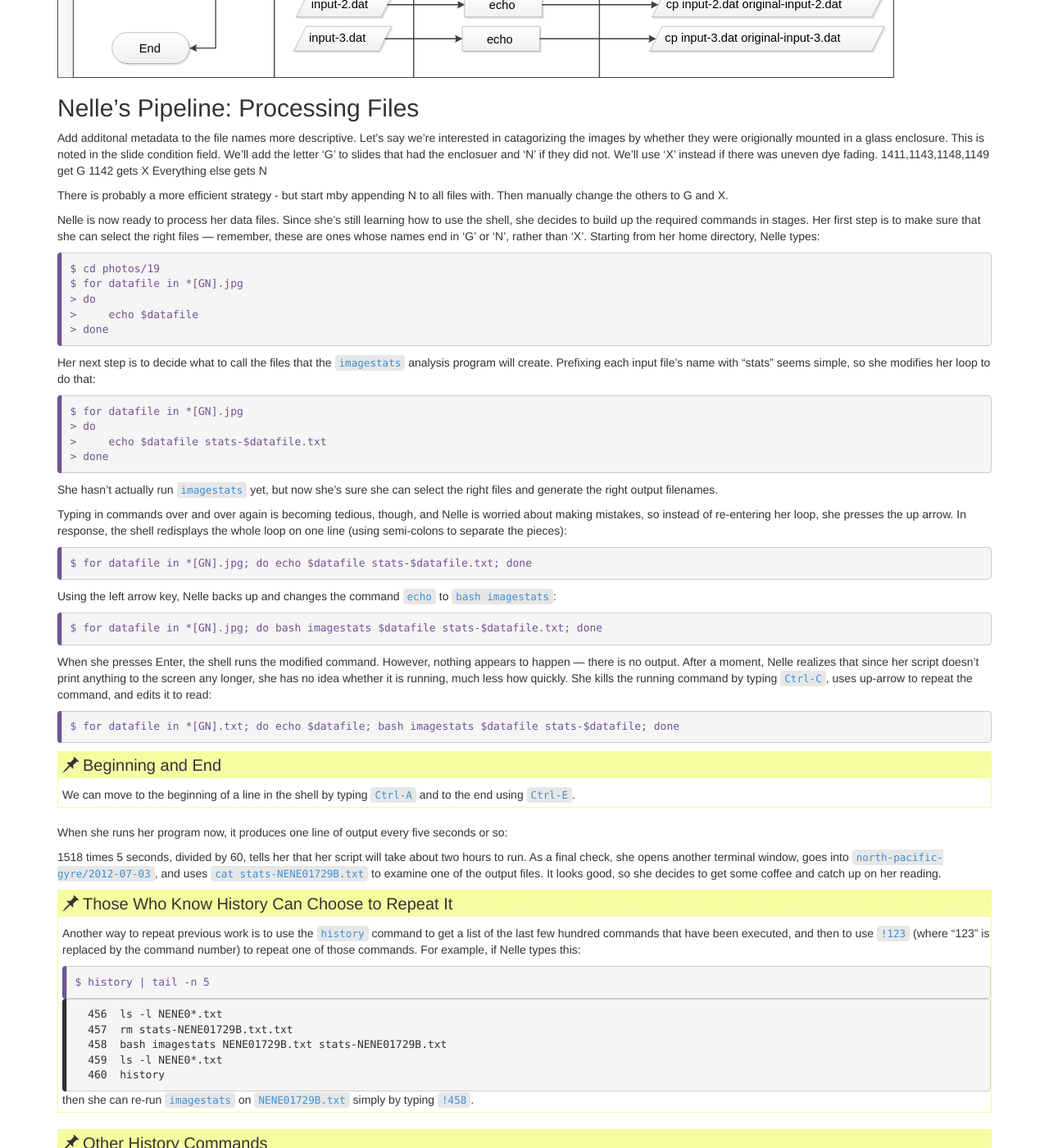
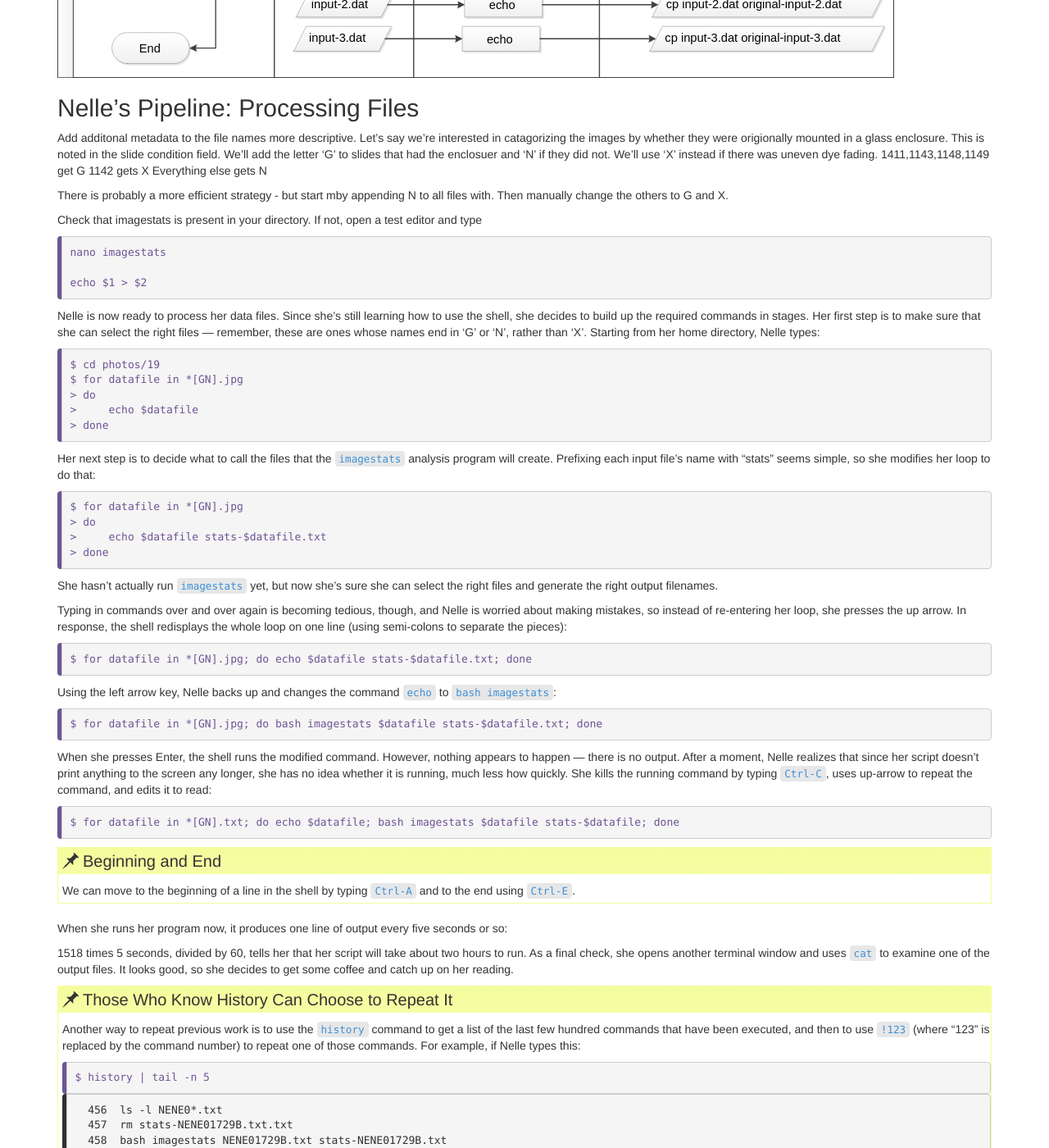
Before and after one commit to xiaodaw/shell-humanities, a Jekyll site: the page built from _episodes/05-loop.md, in a window 1280 px wide and 1400 px high, scrolled down 2835 px. Shown: the whole window at 82% size. Built offline with Jekyll 4.4.1, drawn with Linux system fonts in a browser that asks for light colours.

Commit message:
Update 05-loop.md

```diff
--- a/_episodes/05-loop.md
+++ b/_episodes/05-loop.md
@@ -225,6 +225,15 @@ Everything else gets N
 There is probably a more efficient strategy - but
 start mby appending N to all files with.  Then manually change the others to G and X.
 
+Check that imagestats is present in your directory.  If not, open a test editor and type
+
+~~~
+nano imagestats
+
+echo $1 > $2
+~~~
+{: .bash}
+
 Nelle is now ready to process her data files.
 Since she's still learning how to use the shell,
 she decides to build up the required commands in stages.
@@ -305,9 +314,8 @@ it produces one line of output every five seconds or so:
 divided by 60,
 tells her that her script will take about two hours to run.
 As a final check,
-she opens another terminal window,
-goes into `north-pacific-gyre/2012-07-03`,
-and uses `cat stats-NENE01729B.txt`
+she opens another terminal window
+and uses `cat`
 to examine one of the output files.
 It looks good,
 so she decides to get some coffee and catch up on her reading.
```
